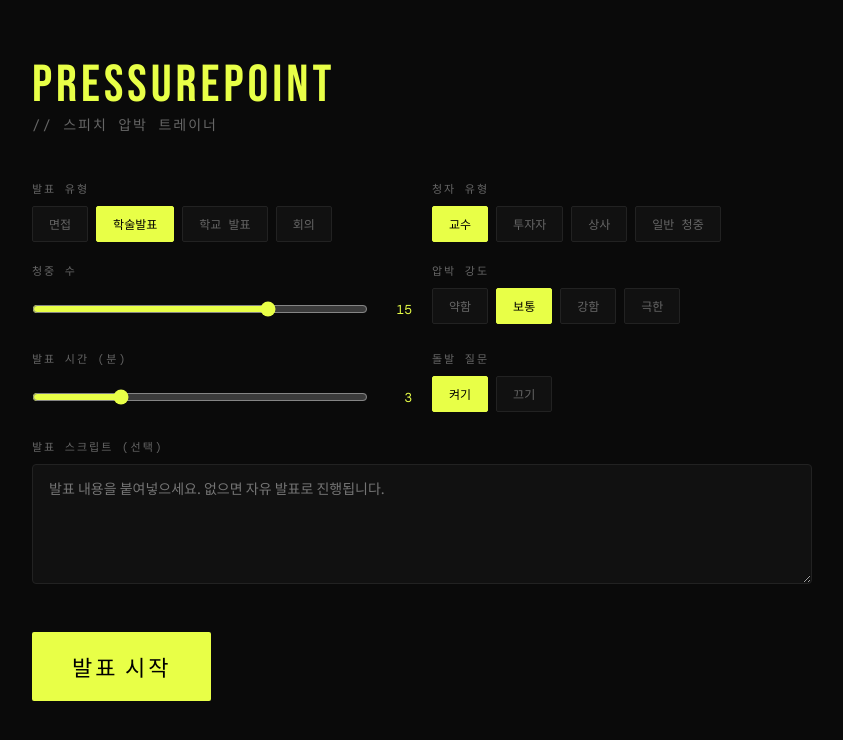
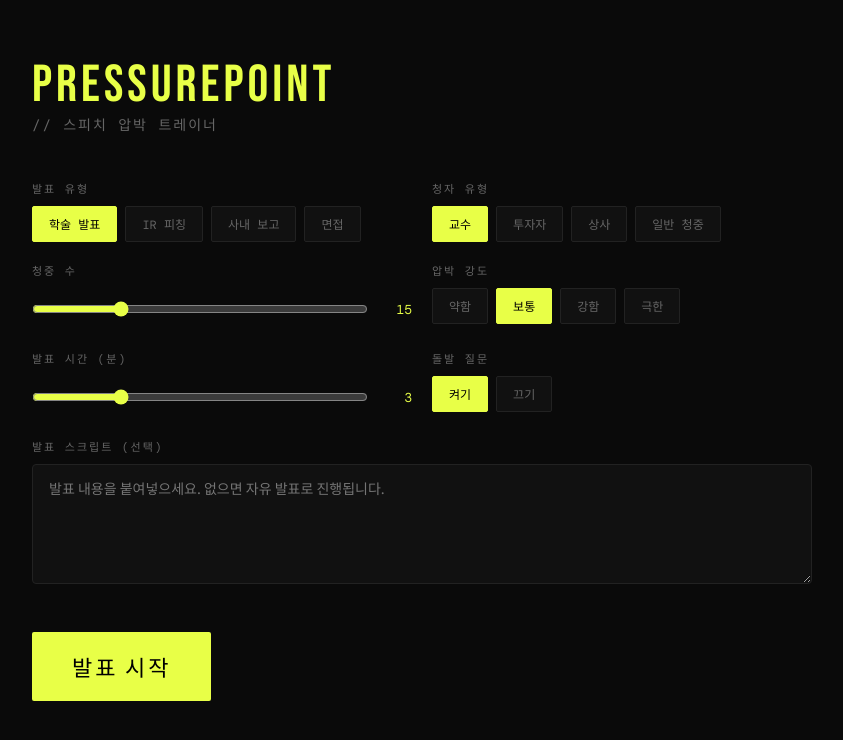
Before and after one commit to Seat-Hunter/Seat-Hunter-front, a React (Vite) app in the folder frontend/: page / in a window 1280 px wide. Shown: the top 740 px of the page, without its empty margins (218-1061 px from the left). Built offline with nearby package versions, Linux system fonts and the light colour scheme; a web font is replaced by a local one.

Commit message:
Update SetupPage.jsx

```diff
--- a/frontend/src/pages/SetupPage.jsx
+++ b/frontend/src/pages/SetupPage.jsx
@@ -3,10 +3,10 @@ import './SetupPage.css';
 
 // ── 상수 ──────────────────────────────────────────────
 const TYPE_OPTIONS = [
-  { val: 'interview', label: '면접',      maxCount: 4,  fixedCount: true  },
-  { val: 'academic',  label: '학술발표',  maxCount: 20, fixedCount: false },
-  { val: 'school',    label: '학교 발표', maxCount: 18, fixedCount: false },
-  { val: 'meeting',   label: '회의',      maxCount: 5,  fixedCount: true  },
+  { val: 'academic', label: '학술 발표' },
+  { val: 'pitch',    label: 'IR 피칭' },
+  { val: 'report',   label: '사내 보고' },
+  { val: 'interview',label: '면접' },
 ];
 
 const AUDIENCE_OPTIONS = [
@@ -46,21 +46,20 @@ function ChipGroup({ options, value, onChange }) {
   );
 }
 
-function RangeSlider({ id, min, max, step = 1, value, onChange, disabled = false }) {
+function RangeSlider({ id, min, max, step = 1, value, onChange }) {
   return (
     <div className="range-row">
       <input
         id={id}
         type="range"
         className="range-row__input"
-        min={min} max={max} step={step} value={value}
+        min={min}
+        max={max}
+        step={step}
+        value={value}
         onChange={e => onChange(Number(e.target.value))}
-        disabled={disabled}
-        style={{ opacity: disabled ? 0.4 : 1, cursor: disabled ? 'not-allowed' : 'pointer' }}
       />
-      <span className="range-row__val">
-        {disabled ? `${value}명` : value}
-      </span>
+      <span className="range-row__val">{value}</span>
     </div>
   );
 }
@@ -75,18 +74,11 @@ export default function SetupPage({ onStart }) {
   const [interrupt, setInterrupt]     = useState('on');
   const [script, setScript]           = useState('');
 
-  function handleTypeChange(val) {
-    const cfg = TYPE_OPTIONS.find(t => t.val === val);
-    setType(val);
-    setCount(cfg.fixedCount ? cfg.maxCount : Math.min(audienceCount, cfg.maxCount));
-  }
-
   function handleStart() {
-    const cfg = TYPE_OPTIONS.find(t => t.val === type);
     onStart({
       type,
       audience,
-      audienceCount: cfg.fixedCount ? cfg.maxCount : audienceCount,
+      audienceCount,
       difficulty,
       duration,
       interrupt: interrupt === 'on',
@@ -108,7 +100,7 @@ export default function SetupPage({ onStart }) {
         {/* 발표 유형 */}
         <div className="field">
           <label className="field__label">발표 유형</label>
-          <ChipGroup options={TYPE_OPTIONS} value={type} onChange={handleTypeChange} />
+          <ChipGroup options={TYPE_OPTIONS} value={type} onChange={setType} />
         </div>
 
         {/* 청자 유형 */}
@@ -118,23 +110,15 @@ export default function SetupPage({ onStart }) {
         </div>
 
         {/* 청중 수 */}
-        {(() => {
-          const cfg = TYPE_OPTIONS.find(t => t.val === type);
-          return (
         <div className="field">
           <label className="field__label">청중 수</label>
           <RangeSlider
             id="audienceCount"
-                min={1}
-                max={cfg.maxCount}
-                step={1}
+            min={5} max={50} step={5}
             value={audienceCount}
             onChange={setCount}
-                disabled={cfg.fixedCount}
           />
         </div>
-          );
-        })()}
 
         {/* 압박 강도 */}
         <div className="field">
```
Lines whose indentation alone changed are shown as unchanged.
